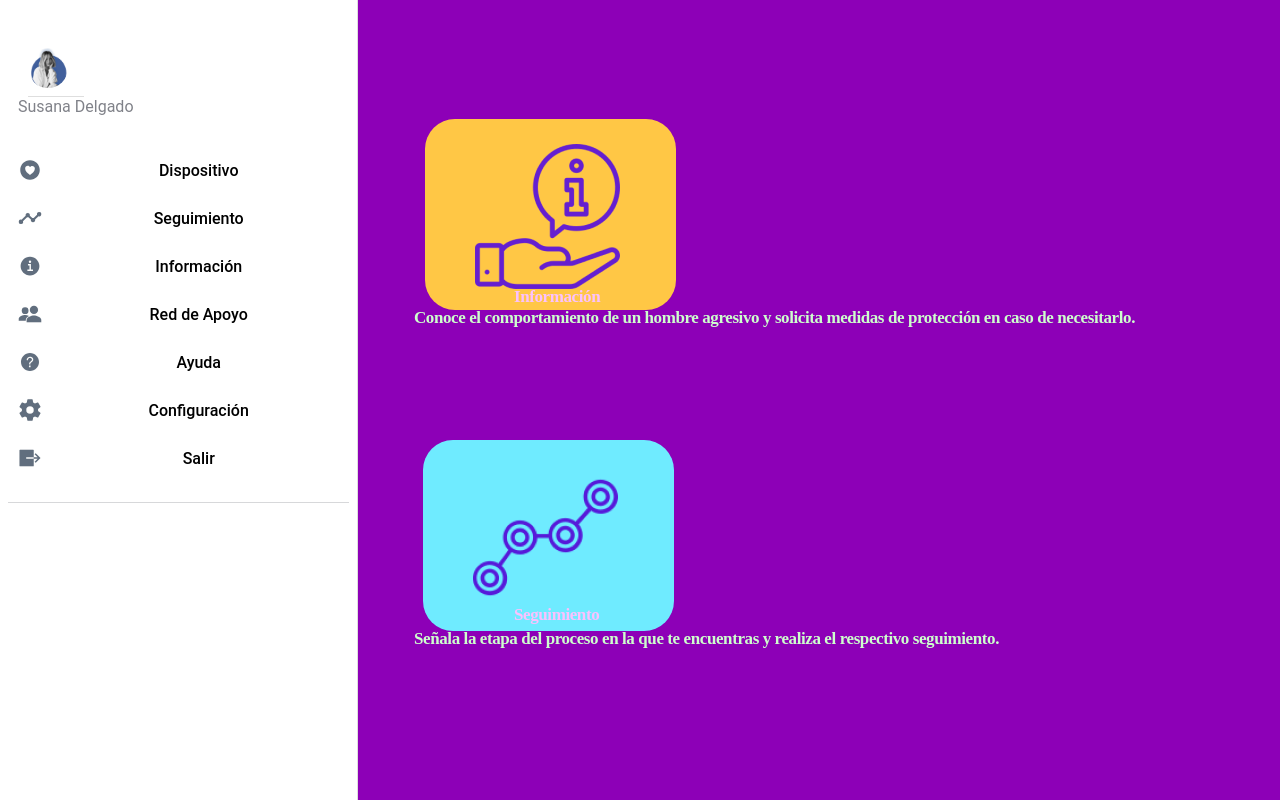
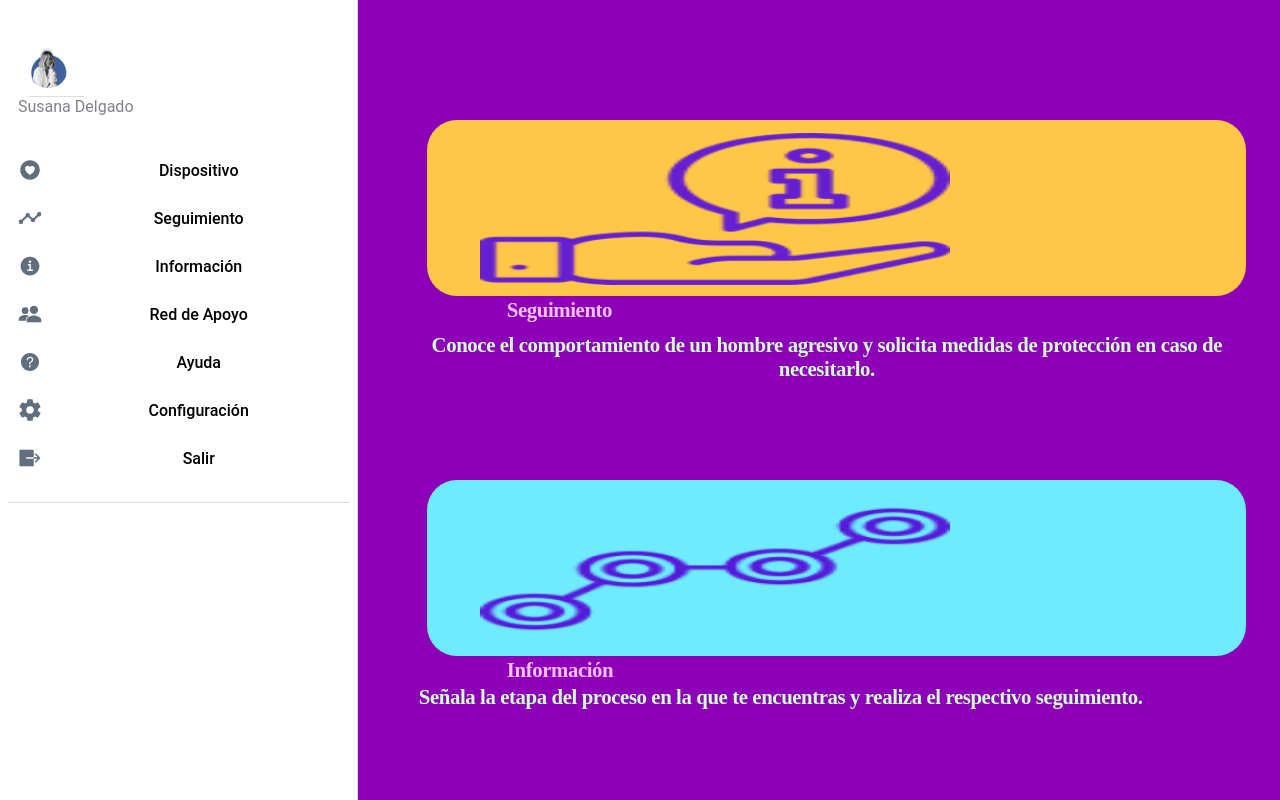
Before and after one commit to karinaortega1507/ProyectoIntegrador, a React (Create React App) app: page /home in a window 1280 px wide. Built offline with nearby package versions, Linux system fonts and the light colour scheme.

Commit message:
Se corrige el diseno y colores

```diff
--- a/package.json
+++ b/package.json
@@ -30,7 +30,6 @@
     "react-hook-form": "^7.33.1",
     "react-router": "^5.2.0",
     "react-router-dom": "^5.2.0",
-    "react-scripts": "^5.0.0",
     "typescript": "^4.1.3",
     "web-vitals": "^0.2.4",
     "workbox-background-sync": "^5.1.4",
@@ -72,7 +71,8 @@
     ]
   },
   "devDependencies": {
-    "@capacitor/cli": "3.6.0"
+    "@capacitor/cli": "3.6.0",
+    "react-scripts": "5.0.1"
   },
   "description": "An Ionic project"
 }
--- a/src/pages/Dispositivo.css
+++ b/src/pages/Dispositivo.css
@@ -1,30 +1,28 @@
 .text{
     position: absolute;
-    width: 271px;
-    height: 99px;
-    left: 52px;
-    top: 158px;
-
+    /* width: 28vw; */
+    height: 10vh;
+    margin-left: 1rem;
+    top: 10rem;
     font-family: 'Karla';
     font-style: normal;
     font-weight: 700;
-    font-size: 22px;
-    line-height: 135%;
-    /* or 30px */
-
+    font-size: 1.5rem;
+    line-height: 120%;
     display: flex;
     align-items: center;
     text-align: center;
-
     color: #242323;
+    padding: 1rem;
+    margin-right: 2rem;
 
 }
 .button-conect{
     position: absolute;
-    width: 208px;
-    height: 60px;
-    left: 85px;
-    top: 332px;
+    width: 52vw;
+     height: 5vh;
+    left: 5rem;
+    top: 21rem;
 }
 .text-title{
     color:#242323;
--- a/src/pages/Dispositivo.tsx
+++ b/src/pages/Dispositivo.tsx
@@ -16,15 +16,10 @@ const Dispositivo: React.FC = () => {
             <IonLabel className="text-title">Dispositivo</IonLabel>
           </IonButtons>
         </div>
-        <div>
+
         <p className="text">Por favor conectarse vía Bluetooth al dispositivo XIAO BLE SENSE</p>
-        </div>
-        <div className="button-conect">
-          <IonButton expand="block" fill="outline">Conectar</IonButton>
-        </div>
-        <div>
+        <div><IonButton shape="round" className="button-conect" expand="block" fill="outline">Conectar</IonButton></div>
 
-        </div>
 
       </IonContent>
     </IonPage>
--- a/src/pages/Home.css
+++ b/src/pages/Home.css
@@ -1,75 +1,72 @@
 .informacion{
     position: absolute;
-    width: 251px;
-    height: 191px;
-    left: 67px;
-    top: 119px;
-
+    width: 64vw;
+    height: 22vh;
+    left: 4.3rem;
+    top: 7.5rem;
     background: #FFC745;
     border-radius: 30px;
 }
 .img-icon-home{
     position: relative;
-    width: 145px;
-    height: 145px;
-    margin-left: 50px;
-    margin-top: 25px;
+    width: 38vw;
+    height: 21vh;
+    margin-left: 2.8rem;
+    margin-top: 0.3rem;
+    padding: 0.5rem;
 }
 .txt-info{
-    margin-top: 270px;
+    margin-top: 39.5rem;
     position: absolute;
-    margin-left: 140px;
+    margin-left: 7.5rem;
     font-family: 'Karla';
     font-style: normal;
     font-weight: 800;
-    font-size: 17px;
-    line-height: 22px;
-    /* identical to box height, or 129% */
-
+    font-size: 1.3rem;
+    line-height: 1.1rem;
     text-align: center;
     letter-spacing: -0.408px;
-
+    padding: 0.8rem;
     color: #FBC1FE;
 
 }
 .txt-info-desc{
     position: absolute;
-    margin-left: 40px;
-    margin-right: 40px;
-    margin-top: 291px;
+    margin-left: 2rem;
+    margin-right: 2rem;
+    margin-top: 19rem;
     font-family: 'Karla';
     font-style: normal;
     font-weight: 800;
-    font-size: 17px;
-    line-height: 22px;
+    font-size: 1.3rem;
+    line-height: 1.5rem;
     text-align: center;
     letter-spacing: -0.408px;
     color: #CEFFCD;
+    padding: 0.8rem;
 }
 
 .seguimiento{
     position: absolute;
-    width: 251px;
-    height: 191px;
-    left: 65px;
-    top: 440px;
-
+    width: 64vw;
+    height: 22vh;
+    left: 4.3rem;
+    top: 30rem;
     background: #6FEBFF;
     border-radius: 30px;
 }
 
 .txt-seg{
-    margin-top: 588px;
+    margin-top: 17rem;
     position: absolute;
-    margin-left: 140px;
+    margin-left: 7.5rem;
     font-family: 'Karla';
     font-style: normal;
     font-weight: 800;
-    font-size: 17px;
-    line-height: 22px;
-    /* identical to box height, or 129% */
-
+    font-size: 1.3rem;
+    line-height: 1.1rem;
     text-align: center;
+    padding: 0.8rem;
     letter-spacing: -0.408px;
 
     color: #FBC1FE;
@@ -77,14 +74,15 @@
 }
 .txt-seg-desc{
     position: absolute;
-    margin-left: 40px;
-    margin-right: 40px;
-    margin-top: 612px;
+    margin-left: 2rem;
+    margin-right: 2rem;
+    margin-top: 41rem;
     font-family: 'Karla';
     font-style: normal;
     font-weight: 800;
-    font-size: 17px;
-    line-height: 22px;
+    font-size: 1.3rem;
+    line-height: 1.5rem;
+    padding: 0.8rem;
     text-align: center;
     letter-spacing: -0.408px;
     color: #CEFFCD;
--- a/src/pages/RedDeApoyo.tsx
+++ b/src/pages/RedDeApoyo.tsx
@@ -1,5 +1,6 @@
-import { IonButton, IonButtons, IonContent, IonIcon, IonItem, IonLabel, IonList, IonMenuButton, IonPage, IonTitle, IonToggle, IonToolbar } from '@ionic/react';
+import { IonButton, IonButtons, IonCard, IonCardContent, IonContent, IonIcon, IonItem, IonLabel, IonMenuButton, IonPage } from '@ionic/react';
 import { closeOutline, createOutline } from 'ionicons/icons';
+import React from 'react';
 import { useState } from 'react';
 import { useParams } from 'react-router';
 import IRedDeApoyoData from "../types/red_apoyo_data.type"
@@ -33,32 +34,21 @@ const listUsers= [
 ];
 
 const RedDeApoyo: React.FC = () => {
-  const [areUsers, setAreUsers] = useState<boolean>(false);
-
-
-
-
+  const [areUsers, setAreUsers] = useState<boolean>(true);
   const list = listUsers.map((user: IRedDeApoyoData) => {
     return(
-      <IonList key={user.id}>
-      <IonItem >
-        <IonLabel className="ion-text-justify">
-          <p><a className="color-text-p"><b>Nombre: </b></a><a className="color-text-p">{user.nombre}</a></p>
-          <p><a className="color-text-p"><b>Apellidos: </b></a><a className="color-text-p">{user.apellidos}</a></p>
-          <p><a className="color-text-p"><b>Ciudad: </b></a><a className="color-text-p">{user.ciudad}</a></p>
-          <p><a className="color-text-p"><b>Dirección: </b></a><a className="color-text-p">{user.direccion}</a></p>
-          <p><a className="color-text-p"><b>Parentesco: </b></a><a className="color-text-p">{user.parentesco}</a></p>
-        </IonLabel>
-        <IonButton className="ion-text-right" color="primary" onClick={() => EditarContacto()}>
-              <IonIcon icon={createOutline}></IonIcon>
-          </IonButton>
-          <IonButton className="ion-text-right" color="danger" onClick={() => EliminarContacto()}>
-              <IonIcon icon={closeOutline}></IonIcon>
-            </IonButton>
-      </IonItem>
-
-
-    </IonList>
+        <IonCard key={user.id}>
+        <IonItem>
+            <IonLabel>{user.nombre} {user.apellidos} </IonLabel>
+            <IonButton fill="outline" slot="end"><IonIcon icon={createOutline}></IonIcon></IonButton>
+            <IonButton color = "danger" fill="outline" slot="end"><IonIcon icon={closeOutline}></IonIcon></IonButton>
+        </IonItem>
+        <IonCardContent>
+          <p><b>Dirección:</b> {user.direccion}</p>
+          <p><b>Ciudad:</b> {user.ciudad}</p>
+          <p><b>Parentesco:</b>  {user.parentesco}</p>
+        </IonCardContent>
+      </IonCard>
     )
   })
 
@@ -72,7 +62,13 @@ const RedDeApoyo: React.FC = () => {
           </IonButtons>
         </div>
         {areUsers ? (
-          list
+          <React.Fragment>
+              {list}
+            <div>
+              <IonButton routerLink="/agregar-contactos" expand="block" fill="solid">Agregar</IonButton>
+            </div>
+          </React.Fragment>
+
           ) : (
             <div>
               <IonButton routerLink="/agregar-contactos" expand="block" fill="solid">Agregar</IonButton>
--- a/src/pages/Seguimiento.css
+++ b/src/pages/Seguimiento.css
@@ -2,32 +2,40 @@
     font-family: 'Paytone One';
     font-style: normal;
     font-weight: bold;
-    font-size: 24px;
-    line-height: 120px;
-    /* identical to box height */
-
+    font-size: 2rem;
+    line-height: 8rem;
     text-align: center;
 }
 .img-seg{
     position: absolute;
-    width: 310px;
-    height: 260px;
-    left: 43px;
-    top: 230px;
-
+    width: 82vw;
+    height: 46vh;
+    padding: 3rem;
     border-radius: 50px;
+    margin-left: 1.5rem;
 }
 .button-process{
-    position: absolute;
-    width: 230px;
-    height: 60px;
-    left: 78px;
-    top: 557px;
+    position: relative;
+    width: 18rem;
+    height: 4rem;
+    left: 2rem;
+    bottom: -27rem;
+    padding: 0.5rem;
 }
-.vector{
-    position: absolute;
+.img-vector{
+    /*
     width: 588px;
     height: 176px;
     left: 0px;
-    top: 668px;
+    top: 668px;*/
+
+    width: 99vw;
+    height: 17vh;
 }
+.vector-position{
+
+    width: 100%;
+    position: absolute;
+    bottom: 0px;
+    right: 0;
+}
--- a/src/pages/Seguimiento.tsx
+++ b/src/pages/Seguimiento.tsx
@@ -16,17 +16,17 @@ const Seguimiento: React.FC = () => {
           </IonButtons>
         </div>
         <div className="ion-text-center">
-        <IonLabel className="ion-text-md-{modifier} text-seg" color ="primary" >SEGUIMIENTO</IonLabel>
+        <IonLabel className="text-seg" color ="primary" >SEGUIMIENTO</IonLabel>
         </div>
         <div>
           <img className="img-seg" src="assets/icon/seguimiento-portada.png" alt=""/>
         </div>
-        <div className="button-process">
-          <IonButton expand="block" fill="solid">Proceso en curso</IonButton>
+        <div >
+          <IonButton className="button-process" expand="block" fill="solid" shape="round" >Proceso en curso</IonButton>
         </div>
 
-        <div>
-          <img className="vector" src="assets/icon/Vector.png" alt=""/>
+        <div className="vector-position">
+          <img className="img-vector" src="assets/icon/Vector.png" alt=""/>
         </div>
       </IonContent>
     </IonPage>
@@ -34,3 +34,4 @@ const Seguimiento: React.FC = () => {
 };
 
 export default Seguimiento;
+/**className="vector" */
--- a/src/pages/Splash.css
+++ b/src/pages/Splash.css
@@ -12,24 +12,24 @@ ion-label {
   }
 
   .center {
-    font-size: 40px;
+    font-size: 2.5rem;
     position: absolute;
-    margin-top: 35%;
-    margin-left: 23%;
-    margin-right: 25%;
+    margin-top: 7.5rem;
+    margin-right: 1rem;
+    margin-left: 6.1rem;
   }
   .img-center{
     position: absolute;
-    width: 324px;
-    height: 330.96px;
-    left: 47px;
-    top: 252px;
+    width: 60vw;
+    height: 40vh;
+    left: 5.5rem;
+    top: 15rem;
   }
   .inf-center{
-    font-size: 30px;
-    position: absolute;
-    width: 332px;
-    height: 56px;
-    left: 115px;
-    top: 663px;
+    font-size: 2rem;
+    position: relative;
+    width: 10rem;
+    height: 10rem;
+    left: 6.8rem;
+    top: 42rem;
   }
--- a/src/theme/variables.css
+++ b/src/theme/variables.css
@@ -76,13 +76,13 @@ http://ionicframework.com/docs/theming/ */
   --ion-color-light-tint: #f5f6f9;
 }
 
-@media (prefers-color-scheme: dark) {
+
   /*
    * Dark Colors
    * -------------------------------------------
    */
 
-  body {
+  body.dark {
     --ion-color-primary: #b049d0;
     --ion-color-primary-rgb: 176, 73, 208;
     --ion-color-primary-contrast: #ffffff;
@@ -152,7 +152,7 @@ http://ionicframework.com/docs/theming/ */
    * -------------------------------------------
    */
 
-  .ios body {
+  .ios body.dark {
     --ion-background-color: #000000;
     --ion-background-color-rgb: 0,0,0;
 
@@ -184,7 +184,7 @@ http://ionicframework.com/docs/theming/ */
     --ion-card-background: #1c1c1d;
   }
 
-  .ios ion-modal {
+  .ios body.dark ion-modal {
     --ion-background-color: var(--ion-color-step-100);
     --ion-toolbar-background: var(--ion-color-step-150);
     --ion-toolbar-border-color: var(--ion-color-step-250);
@@ -196,7 +196,7 @@ http://ionicframework.com/docs/theming/ */
    * -------------------------------------------
    */
 
-  .md body {
+  .md body.dark {
     --ion-background-color: #121212;
     --ion-background-color-rgb: 18,18,18;
 
@@ -233,4 +233,3 @@ http://ionicframework.com/docs/theming/ */
 
     --ion-card-background: #1e1e1e;
   }
-}
```
Also changed, not shown: 1 other file (tests, documents, lock files or other folders).
